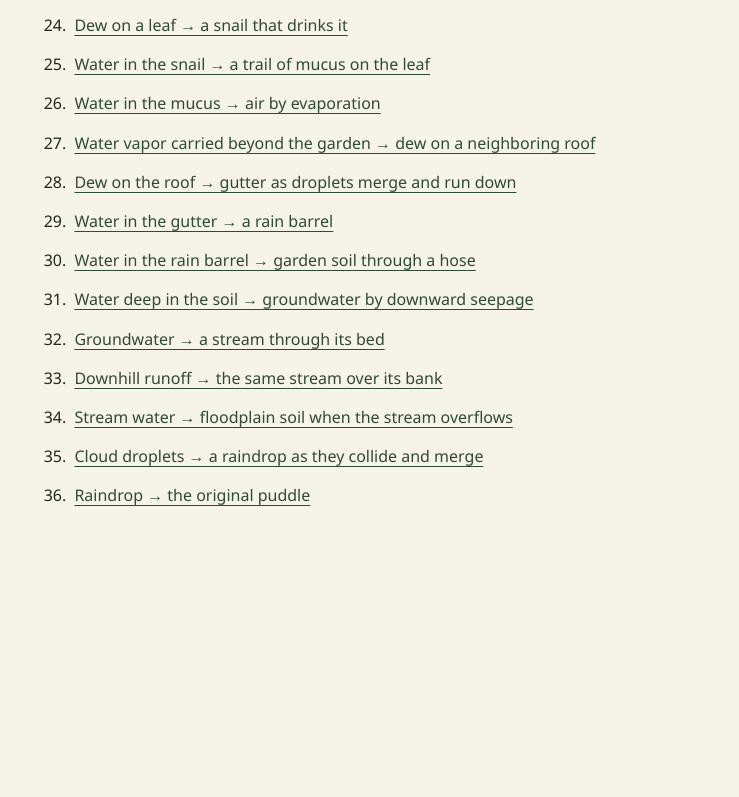
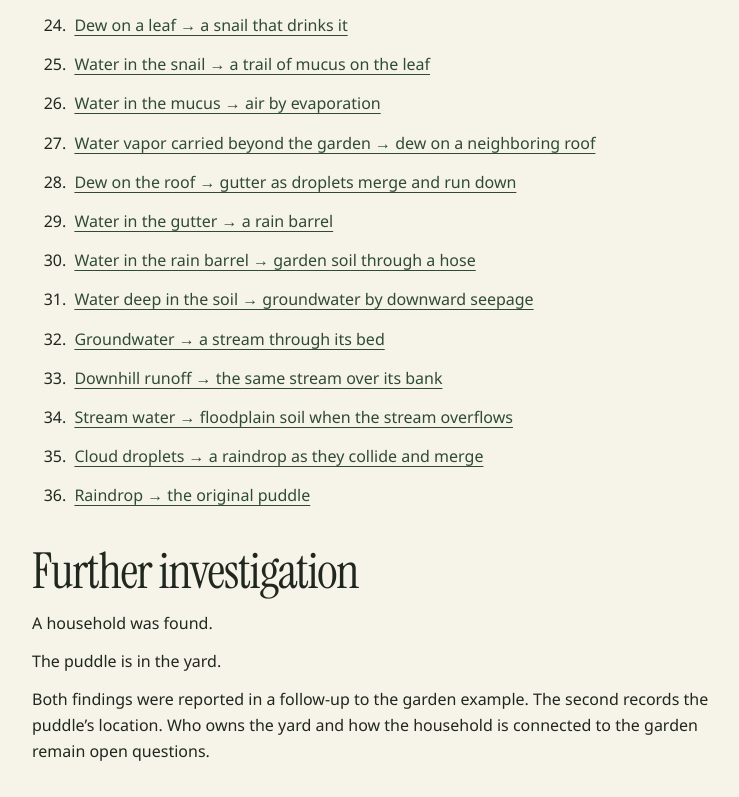
Before and after one commit to mayhem82/next-time, a plain HTML site: page dist/gateways/investigation.html in a window 1280 px wide. Shown: the part 1986-2783 px from the top of the page, without its empty margins (168-907 px from the left). Before the commit the page ends 2581 px from the top, so only its background shows below. Drawn offline with Linux system fonts and the light colour scheme.

Commit message:
Record the household and puddle location as follow-up findings

```diff
--- a/dist/gateways/investigation.html
+++ b/dist/gateways/investigation.html
@@ -58,6 +58,12 @@
       <li id="evidence-35"><a href="../index.html#entry-35">Cloud droplets → a raindrop as they collide and merge</a></li>
       <li id="evidence-36"><a href="../index.html#entry-36">Raindrop → the original puddle</a></li>
     </ol></section>
+    <section aria-labelledby="further-investigation">
+      <h2 id="further-investigation">Further investigation</h2>
+      <p>A household was found.</p>
+      <p>The puddle is in the yard.</p>
+      <p>Both findings were reported in a follow-up to the garden example. The second records the puddle’s location. Who owns the yard and how the household is connected to the garden remain open questions.</p>
+    </section>
   </main>
 </body>
 </html>
```
Also changed, not shown: dist/gateways/index.html (+3 -1 lines).
